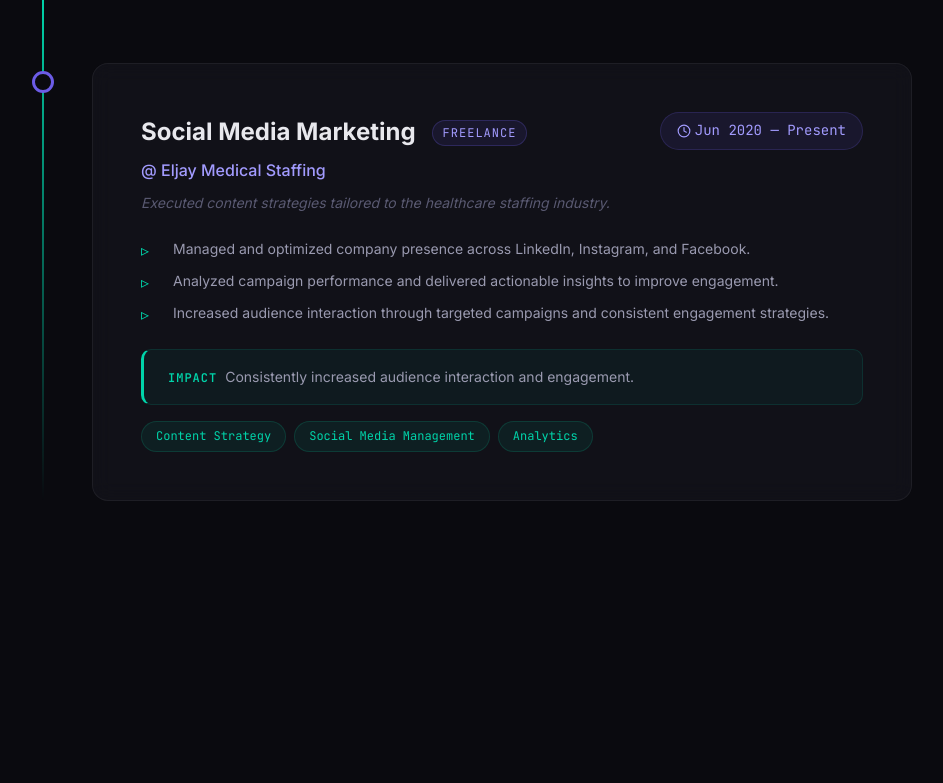
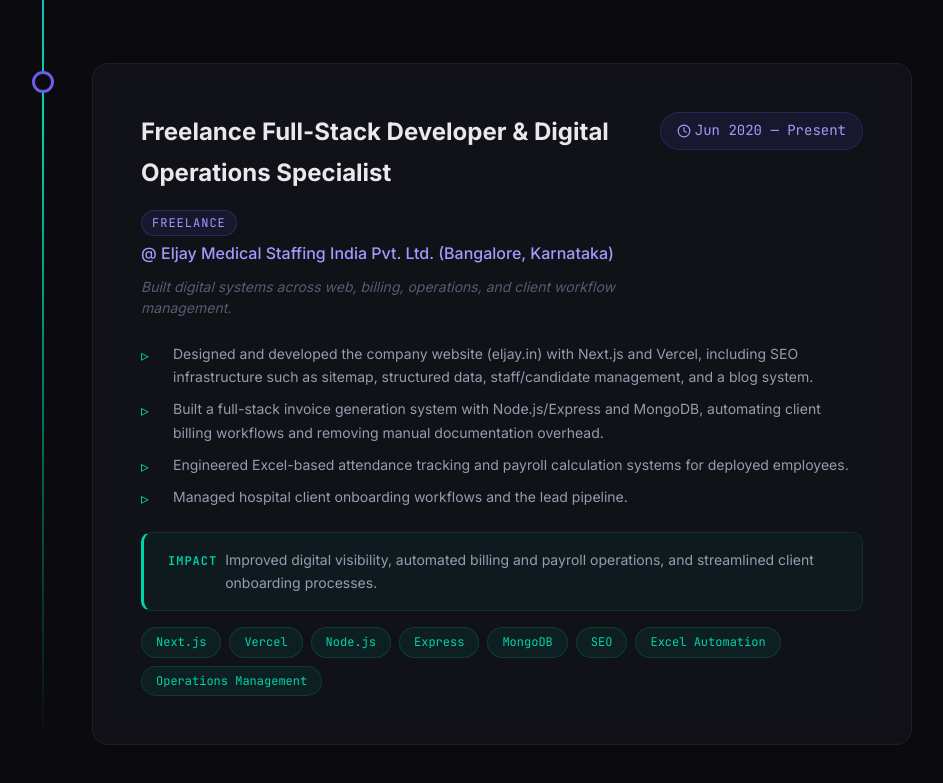
Before and after one commit to alwinjaison18/portfolio, a React (Vite) app: page / in a window 1280 px wide. Shown: the part 2897-3680 px from the top of the page, without its empty margins (178-1121 px from the left). Built offline with nearby package versions, Linux system fonts and the light colour scheme.

Commit message:
Updated About, Education, and Experience

```diff
--- a/src/components/About.jsx
+++ b/src/components/About.jsx
@@ -1,11 +1,10 @@
-import AnimatedSection from './AnimatedSection'
-import { Zap, Target, Cpu } from 'lucide-react'
+import AnimatedSection from "./AnimatedSection";
+import { Zap, Target, Cpu } from "lucide-react";
 
 export default function About() {
   return (
     <section className="section about" id="about">
       <div className="container">
-
         {/* Asymmetric header */}
         <div className="about-header">
           <AnimatedSection>
@@ -13,7 +12,8 @@ export default function About() {
           </AnimatedSection>
           <AnimatedSection delay={80}>
             <h2 className="about-title">
-              Curious by nature.<br />
+              Curious by nature.
+              <br />
               <em>Builder</em> by practice.
             </h2>
           </AnimatedSection>
@@ -23,23 +23,29 @@ export default function About() {
           <AnimatedSection delay={150} className="about-text-col">
             <div className="about-text">
               <p className="about-lead">
-                I'm <strong>Alwin Jaison</strong> — a developer based in Bangalore who fell
-                into frontend engineering and never looked back.
+                I'm <strong>Alwin Jaison</strong> — a developer based in
+                Bangalore who fell into frontend engineering and never looked
+                back.
               </p>
               <p>
-                It started with a simple question: <em>how do people actually build the web?</em> That
-                question turned into late nights with React, full-stack side projects, and eventually
-                real production code during my internship at Corestrat.ai — where I led the migration
-                of a legacy desktop application to a scalable web-based platform using React, TypeScript, and Redux.
+                It started with a simple question:{" "}
+                <em>how do people actually build the web?</em> That question
+                turned into late nights with React, full-stack side projects,
+                and eventually real production code during my internship at
+                Corestrat.ai — where I led the migration of a legacy desktop
+                application to a scalable web-based platform using React,
+                TypeScript, and Redux.
               </p>
               <p>
-                I care about the craft: clean component architecture, accessible interfaces,
-                state management that doesn't fight you, and code that a future developer
-                won't curse at 2am. I thrive at the intersection of engineering and product thinking.
+                I care about the craft: clean component architecture, accessible
+                interfaces, state management that doesn't fight you, and code
+                that a future developer won't curse at 2am. I thrive at the
+                intersection of engineering and product thinking.
               </p>
               <p>
-                Currently wrapping up my MCA at <strong>Christ University</strong> and actively
-                looking for roles where I can ship fast and grow faster. If you value
+                Currently wrapping up my MCA at{" "}
+                <strong>Christ University</strong> and actively looking for
+                roles where I can ship fast and grow faster. If you value
                 impact-driven engineering, <strong>let's talk.</strong>
               </p>
 
@@ -49,7 +55,7 @@ export default function About() {
                   Bangalore, India
                 </span>
                 <span className="about-meta-divider">·</span>
-                <span className="about-meta-item">Open to remote &amp; relocate</span>
+                <span className="about-meta-item">Open to remote </span>
                 <span className="about-meta-divider">·</span>
                 <span className="about-meta-item">Full-time ready</span>
               </div>
@@ -60,27 +66,41 @@ export default function About() {
           <AnimatedSection delay={250} className="about-cards-col">
             <div className="about-highlights">
               <div className="highlight-card highlight-card--wide">
-                <div className="highlight-icon"><Zap size={28} /></div>
+                <div className="highlight-icon">
+                  <Zap size={28} />
+                </div>
                 <div>
                   <div className="highlight-title">Ships fast</div>
-                  <div className="highlight-desc">Delivered a desktop-to-web migration in a 3-month internship. Speed without chaos.</div>
+                  <div className="highlight-desc">
+                    Delivered a desktop-to-web migration in a 3-month
+                    internship. Speed without chaos.
+                  </div>
                 </div>
               </div>
               <div className="highlight-card">
-                <div className="highlight-icon"><Target size={28} /></div>
+                <div className="highlight-icon">
+                  <Target size={28} />
+                </div>
                 <div className="highlight-title">Product-minded</div>
-                <div className="highlight-desc">I think about the user before I open my editor. UX is a feature.</div>
+                <div className="highlight-desc">
+                  I think about the user before I open my editor. UX is a
+                  feature.
+                </div>
               </div>
               <div className="highlight-card highlight-card--accent">
-                <div className="highlight-icon"><Cpu size={28} /></div>
+                <div className="highlight-icon">
+                  <Cpu size={28} />
+                </div>
                 <div className="highlight-title">Complex UIs</div>
-                <div className="highlight-desc">Built interactive data dashboards. Shipped a scalable no-code workflow UI at work.</div>
+                <div className="highlight-desc">
+                  Built interactive data dashboards. Shipped a scalable no-code
+                  workflow UI at work.
+                </div>
               </div>
             </div>
           </AnimatedSection>
         </div>
-
       </div>
     </section>
-  )
+  );
 }
--- a/src/components/Education.jsx
+++ b/src/components/Education.jsx
@@ -1,22 +1,24 @@
-import AnimatedSection from './AnimatedSection'
-import { GraduationCap, BookOpen } from 'lucide-react'
+import AnimatedSection from "./AnimatedSection";
+import { GraduationCap, BookOpen } from "lucide-react";
 
 const EDUCATION = [
   {
     icon: <GraduationCap size={28} />,
-    degree: 'Master of Computer Applications (MCA)',
-    school: 'Christ University, Bangalore',
-    year: '2023 — 2025 (Expected)',
-    detail: 'Specializing in full-stack development, machine learning, and modern software engineering practices.'
+    degree: "Master of Computer Applications (MCA)",
+    school: "Christ University, Bangalore",
+    year: "2023 — 2025 ",
+    detail:
+      "Specializing in full-stack development, machine learning, and modern software engineering practices.",
   },
   {
     icon: <BookOpen size={28} />,
-    degree: 'Bachelor of Computer Applications (BCA)',
-    school: 'Undergraduate Institution',
-    year: '2020 — 2023',
-    detail: 'Foundational studies in computer science, programming, data structures, and algorithms.'
-  }
-]
+    degree: "Bachelor of Computer Applications (BCA)",
+    school: "St. Joseph's University, Bangalore",
+    year: "2020 — 2023",
+    detail:
+      "Foundational studies in computer science, programming, data structures, and algorithms.",
+  },
+];
 
 export default function Education() {
   return (
@@ -39,7 +41,14 @@ export default function Education() {
                 <div className="education-school">{edu.school}</div>
                 <div className="education-year">{edu.year}</div>
                 {edu.detail && (
-                  <p style={{ marginTop: '1rem', fontSize: '0.875rem', color: 'var(--text-secondary)', lineHeight: 1.7 }}>
+                  <p
+                    style={{
+                      marginTop: "1rem",
+                      fontSize: "0.875rem",
+                      color: "var(--text-secondary)",
+                      lineHeight: 1.7,
+                    }}
+                  >
                     {edu.detail}
                   </p>
                 )}
@@ -49,5 +58,5 @@ export default function Education() {
         </div>
       </div>
     </section>
-  )
+  );
 }
--- a/src/components/Experience.jsx
+++ b/src/components/Experience.jsx
@@ -4,6 +4,7 @@ const EXPERIENCES = [
   {
     role: "Frontend Developer Intern",
     company: "Corestrat",
+    companyUrl: null,
     type: "internship",
     duration: "2026 — 3 months",
     tagline:
@@ -18,19 +19,31 @@ const EXPERIENCES = [
       "Shipped a production-ready web platform from scratch in a 3-month engagement.",
   },
   {
-    role: "Social Media Marketing",
-    company: "Eljay Medical Staffing",
+    role: "Freelance Full-Stack Developer & Digital Operations Specialist",
+    company: "Eljay Medical Staffing India Pvt. Ltd. (Bangalore, Karnataka)",
+    companyUrl: "https://www.eljay.in/",
     type: "freelance",
     duration: "Jun 2020 — Present",
     tagline:
-      "Executed content strategies tailored to the healthcare staffing industry.",
+      "Built digital systems across web, billing, operations, and client workflow management.",
     contributions: [
-      "Managed and optimized company presence across LinkedIn, Instagram, and Facebook.",
-      "Analyzed campaign performance and delivered actionable insights to improve engagement.",
-      "Increased audience interaction through targeted campaigns and consistent engagement strategies.",
+      "Designed and developed the company website (eljay.in) with Next.js and Vercel, including SEO infrastructure such as sitemap, structured data, staff/candidate management, and a blog system.",
+      "Built a full-stack invoice generation system with Node.js/Express and MongoDB, automating client billing workflows and removing manual documentation overhead.",
+      "Engineered Excel-based attendance tracking and payroll calculation systems for deployed employees.",
+      "Managed hospital client onboarding workflows and the lead pipeline.",
     ],
-    tech: ["Content Strategy", "Social Media Management", "Analytics"],
-    impact: "Consistently increased audience interaction and engagement.",
+    tech: [
+      "Next.js",
+      "Vercel",
+      "Node.js",
+      "Express",
+      "MongoDB",
+      "SEO",
+      "Excel Automation",
+      "Operations Management",
+    ],
+    impact:
+      "Improved digital visibility, automated billing and payroll operations, and streamlined client onboarding processes.",
   },
 ];
 
@@ -81,7 +94,20 @@ export default function Experience() {
                             : "Internship"}
                         </span>
                       </div>
-                      <div className="timeline-company">@ {exp.company}</div>
+                      <div className="timeline-company">
+                        @{" "}
+                        {exp.companyUrl ? (
+                          <a
+                            href={exp.companyUrl}
+                            target="_blank"
+                            rel="noreferrer"
+                          >
+                            {exp.company}
+                          </a>
+                        ) : (
+                          exp.company
+                        )}
+                      </div>
                       <p className="timeline-tagline">{exp.tagline}</p>
                     </div>
                     <span className="timeline-duration">
```
